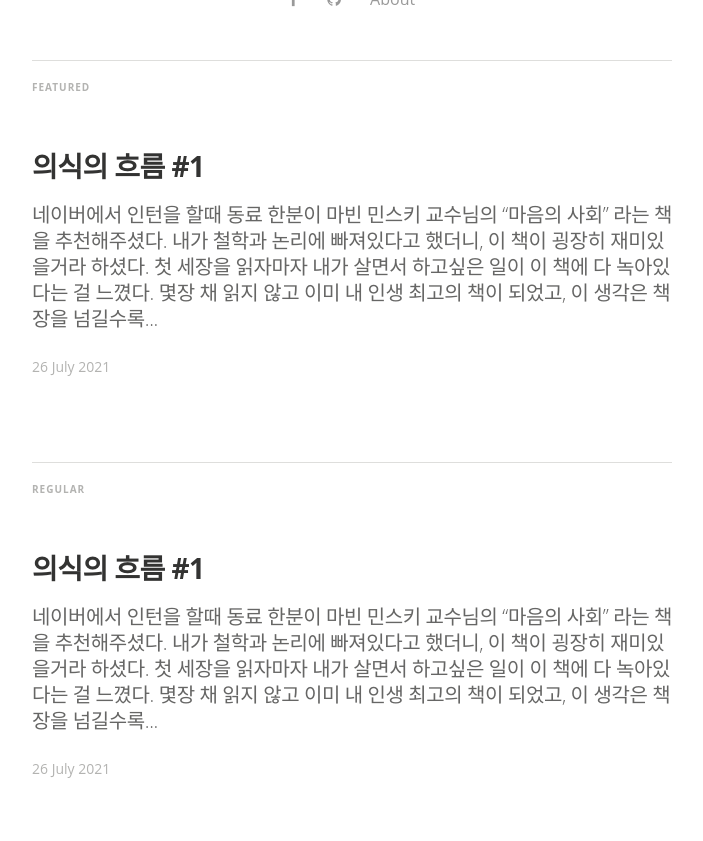
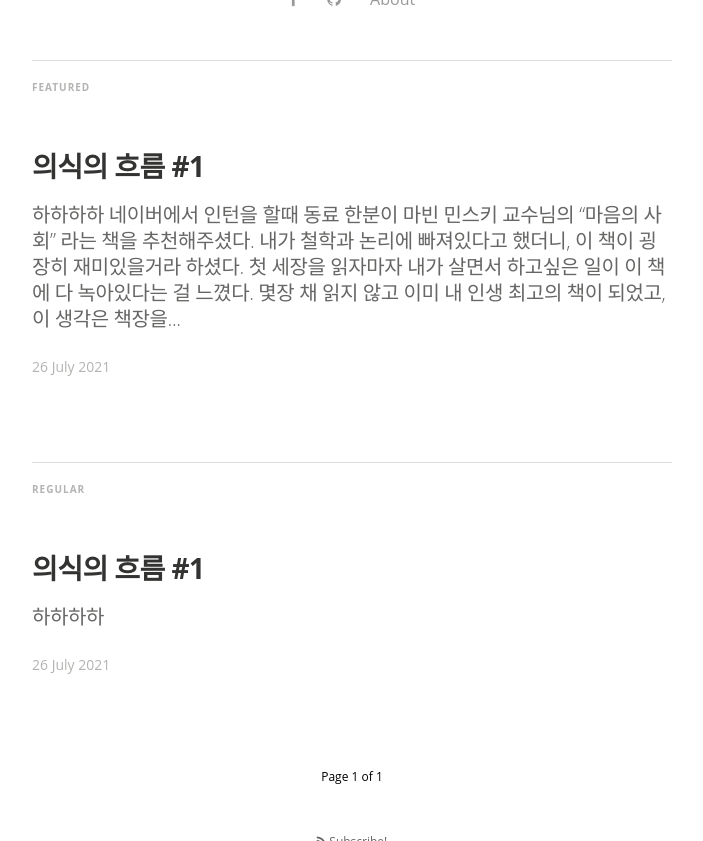
Before and after one commit to minniie/minniie.github.io, a Jekyll site: the page built from index.html, in a window 1280 px wide and 900 px high, scrolled down 592 px, cut to the strip 59-900 px from the top of the window. Shown: the whole strip, without its empty margins (288-991 px from the left). Built offline with Jekyll 4.4.1, drawn with Linux system fonts in a browser that asks for light colours; nearby versions of some CDN libraries; some web fonts are replaced; the list of posts is cut into pages by our own code.

Commit message:
Update 2021-07-26-post1.markdown

```diff
--- a/_posts/2021-07-26-post1.markdown
+++ b/_posts/2021-07-26-post1.markdown
@@ -7,6 +7,8 @@
 mainfont: JejuMyeongjo
 image: /assets/images/desktop.JPG
 ---
+<span style="font-family:Noto Serif KR; font-size:4em;">하하하하</span>
+
 
 네이버에서 인턴을 할때 동료 한분이 마빈 민스키 교수님의 “마음의 사회” 라는 책을 추천해주셨다. 내가 철학과 논리에 빠져있다고 했더니, 이 책이 굉장히 재미있을거라 하셨다. 첫 세장을 읽자마자 내가 살면서 하고싶은 일이 이 책에 다 녹아있다는 걸 느꼈다. 몇장 채 읽지 않고 이미 내 인생 최고의 책이 되었고, 이 생각은 책장을 넘길수록 강화되었다. 내가 대학교때 왜 철학에 빠졌었는지 기억이 몽글몽글 피어올랐다.
 
```
